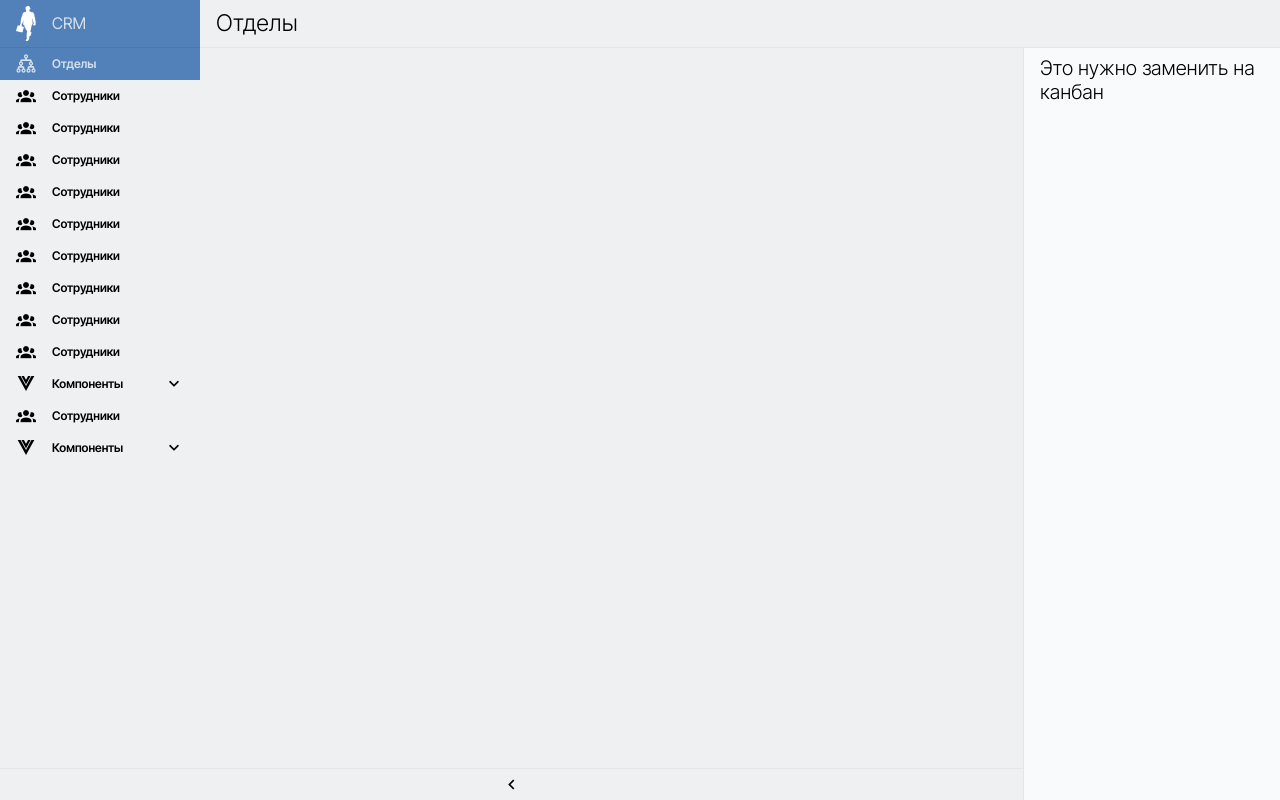
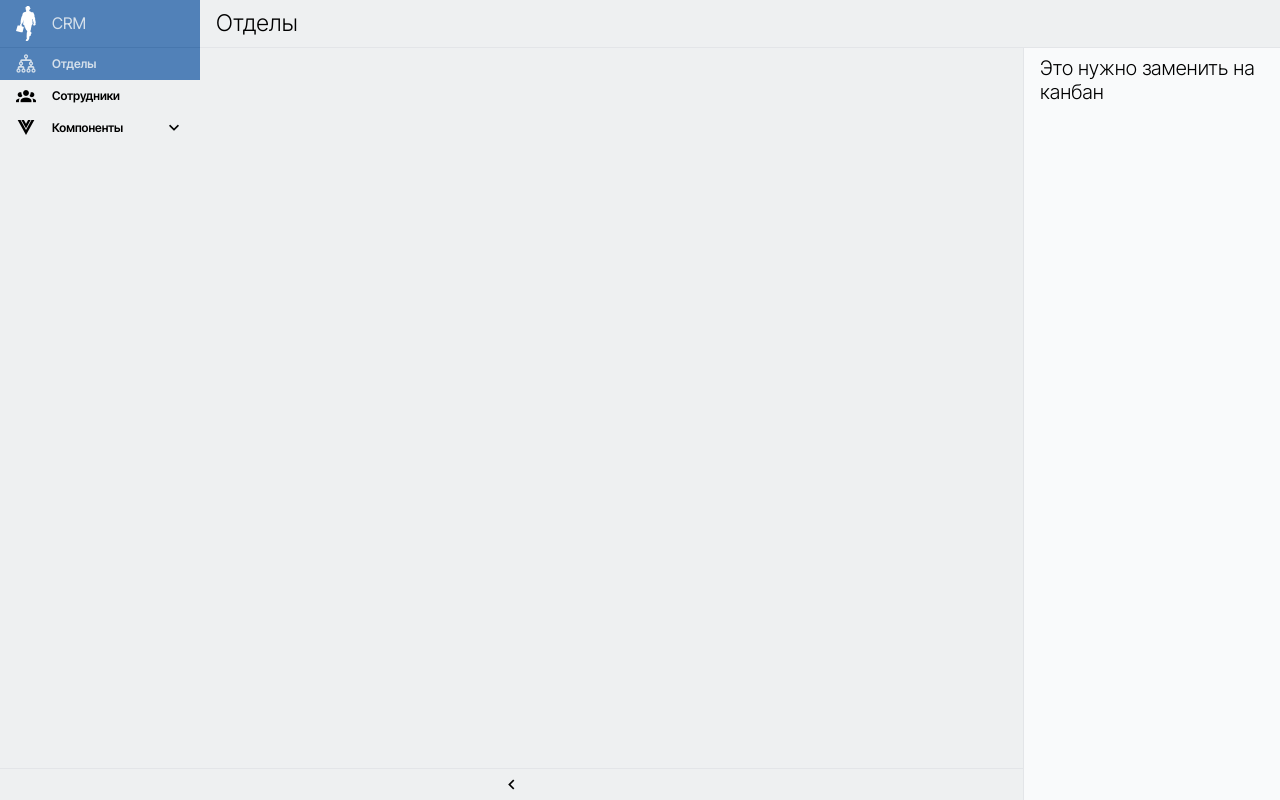
Before and after one commit to hardmagnett/big-company, a Vue app: page / in a window 1280 px wide. Built offline with nearby package versions, Linux system fonts and the light colour scheme.

Commit message:
Сетка в списке компонентов.

```diff
--- a/src/a-library/attachAllALibraryComponents.js
+++ b/src/a-library/attachAllALibraryComponents.js
@@ -13,6 +13,9 @@ import ACheckBox from "@/a-library/components/forms/ACheckBox/ACheckBox.vue";
 
 // Typo
 import AIcon from "@/a-library/components/typo/AIcon/AIcon.vue";
+
+// Blocks
+import ACard from "@/a-library/components/blocks/ACard/ACard.vue"
 
 /**
  * На практике в приложении обычно используется бОльшая часть возможностей библиотеки.
@@ -33,4 +36,7 @@ export default function(app){
 
   // Typo
   app.component('AIcon', AIcon);
+
+  // Blocks
+  app.component('ACard', ACard);
 }
--- /dev/null
+++ b/src/a-library/components/blocks/ACard/ACard.vue
@@ -0,0 +1,14 @@
+<template>
+  <div class="a-card">
+    <slot></slot>
+  </div>
+</template>
+
+<style scoped>
+.a-card {
+  padding: var(--gap);
+  border: 1px solid var(--clr-border-blue-lightest);
+  border-radius: var(--border-radius);
+  background-color: white;
+}
+</style>
--- a/src/a-library/components/layout/AMainMenu/AMainMenu.vue
+++ b/src/a-library/components/layout/AMainMenu/AMainMenu.vue
@@ -67,34 +67,6 @@ const menuItems = [
       to: 'departments'
     },
   } as MenuItem ,
-
-  // todo:: удалить это, когда закончишь с высотой меню.
-  { id: i++, title: 'Сотрудники', icon: 'mdi-account-group', route: { to: 'employees'},} as MenuItem ,
-  { id: i++, title: 'Сотрудники', icon: 'mdi-account-group', route: { to: 'employees'},} as MenuItem ,
-  { id: i++, title: 'Сотрудники', icon: 'mdi-account-group', route: { to: 'employees'},} as MenuItem ,
-  { id: i++, title: 'Сотрудники', icon: 'mdi-account-group', route: { to: 'employees'},} as MenuItem ,
-  { id: i++, title: 'Сотрудники', icon: 'mdi-account-group', route: { to: 'employees'},} as MenuItem ,
-  { id: i++, title: 'Сотрудники', icon: 'mdi-account-group', route: { to: 'employees'},} as MenuItem ,
-  { id: i++, title: 'Сотрудники', icon: 'mdi-account-group', route: { to: 'employees'},} as MenuItem ,
-  { id: i++, title: 'Сотрудники', icon: 'mdi-account-group', route: { to: 'employees'},} as MenuItem ,
-  // { id: i++, title: 'Сотрудники', icon: 'mdi-account-group', route: { to: 'employees'},} as MenuItem ,
-  // { id: i++, title: 'Сотрудники', icon: 'mdi-account-group', route: { to: 'employees'},} as MenuItem ,
-  // { id: i++, title: 'Сотрудники', icon: 'mdi-account-group', route: { to: 'employees'},} as MenuItem ,
-  // { id: i++, title: 'Сотрудники', icon: 'mdi-account-group', route: { to: 'employees'},} as MenuItem ,
-  // { id: i++, title: 'Сотрудники', icon: 'mdi-account-group', route: { to: 'employees'},} as MenuItem ,
-  // { id: i++, title: 'Сотрудники', icon: 'mdi-account-group', route: { to: 'employees'},} as MenuItem ,
-  // { id: i++, title: 'Сотрудники', icon: 'mdi-account-group', route: { to: 'employees'},} as MenuItem ,
-  // { id: i++, title: 'Сотрудники', icon: 'mdi-account-group', route: { to: 'employees'},} as MenuItem ,
-  // { id: i++, title: 'Сотрудники', icon: 'mdi-account-group', route: { to: 'employees'},} as MenuItem ,
-  // { id: i++, title: 'Сотрудники', icon: 'mdi-account-group', route: { to: 'employees'},} as MenuItem ,
-  // { id: i++, title: 'Сотрудники', icon: 'mdi-account-group', route: { to: 'employees'},} as MenuItem ,
-  // { id: i++, title: 'Сотрудники', icon: 'mdi-account-group', route: { to: 'employees'},} as MenuItem ,
-  // { id: i++, title: 'Сотрудники', icon: 'mdi-account-group', route: { to: 'employees'},} as MenuItem ,
-  // { id: i++, title: 'Сотрудники', icon: 'mdi-account-group', route: { to: 'employees'},} as MenuItem ,
-  // { id: i++, title: 'Сотрудники', icon: 'mdi-account-group', route: { to: 'employees'},} as MenuItem ,
-  // { id: i++, title: 'Сотрудники', icon: 'mdi-account-group', route: { to: 'employees'},} as MenuItem ,
-  // { id: i++, title: 'Сотрудники', icon: 'mdi-account-group', route: { to: 'employees'},} as MenuItem ,
-
   {
     id: i++,
     title: 'Сотрудники',
@@ -131,50 +103,26 @@ const menuItems = [
         route: {
           to: 'inputs'
         },
-      } as MenuItem
+      } as MenuItem,
+      {
+        id: i++,
+        title: 'Сетка',
+        icon: 'mdi-view-grid',
+        route: {
+          to: 'column-grid'
+        },
+      } as MenuItem,
+      {
+        id: i++,
+        title: 'Блоки',
+        icon: 'mdi-square',
+        // icon: 'mdi-square-outline',
+        route: {
+          to: 'blocks'
+        },
+      } as MenuItem,
     ]
   },
-
-  // Ещё раз сотрудники и компоненты
-  {
-    id: i++,
-    title: 'Сотрудники',
-    icon: 'mdi-account-group',
-    route: {
-      to: 'employees'
-    },
-  } as MenuItem ,
-  {
-    id: i++,
-    title: 'Компоненты',
-    icon: 'mdi-vuejs',
-    children: [
-      {
-        id: i++,
-        title: 'Заголовки',
-        icon: 'mdi-format-size',
-        route: {
-          to: 'headers'
-        },
-      } as MenuItem ,
-      {
-        id: i++,
-        title: 'Кнопки',
-        icon: 'mdi-button-cursor',
-        route: {
-          to: 'buttons'
-        },
-      } as MenuItem ,
-      {
-        id: i++,
-        title: 'Элементы форм',
-        icon: 'mdi-form-textbox',
-        route: {
-          to: 'inputs'
-        },
-      } as MenuItem
-    ]
-  }
 ]
 
 </script>
--- a/src/a-library/router/component-list.ts
+++ b/src/a-library/router/component-list.ts
@@ -1,4 +1,3 @@
-// Переменная, чтобы сделать маршруты с дочерними урлами, не имея родительского маршрута.
 let pathToComponents = '/components/'
 
 export default [
@@ -16,5 +15,15 @@ export default [
       path: `${pathToComponents}inputs`,
       name: 'inputs',
       component: () => import('@/a-library/views/component-list/Inputs/Inputs.vue')
+    },
+    {
+      path: `${pathToComponents}column-grid`,
+      name: 'column-grid',
+      component: () => import('@/a-library/views/component-list/ColumnGrid/ColumnGrid.vue')
+    },
+    {
+      path: `${pathToComponents}blocks`,
+      name: 'blocks',
+      component: () => import('@/a-library/views/component-list/Blocks/Blocks.vue')
     }
 ]
--- /dev/null
+++ b/src/a-library/views/component-list/Blocks/Blocks.vue
@@ -0,0 +1,22 @@
+<template>
+  <div class="blocks">
+    <Teleport to="#page-header-place">
+      <APageHeader>
+        Блоки
+      </APageHeader>
+    </Teleport>
+
+    <h2>Карточка</h2>
+    <ACard>
+      Содержимое карточки
+    </ACard>
+  </div>
+</template>
+
+<style scoped>
+.blocks {
+
+}
+</style>
+<script setup lang="ts">
+</script>
--- /dev/null
+++ b/src/a-library/views/component-list/ColumnGrid/ColumnGrid.vue
@@ -0,0 +1,51 @@
+<template>
+  <div class="column-grid">
+    <Teleport to="#page-header-place">
+      <APageHeader>
+        Сетка
+      </APageHeader>
+    </Teleport>
+    <p>
+      Для просмотра адаптивной работы сетки нужно посмотреть страницу на разных ширинах.
+      <br>
+      Например потаскать браузер за правый или левый край.
+    </p>
+
+    <div class="column-grid__grid-container">
+      <ACard
+        class="column-grid__grid-item mod--basis-for-column-flex-item"
+        :key="n" v-for="n in 60"
+      >
+        Элемент сетки
+      </ACard>
+    </div>
+
+  </div>
+</template>
+
+<style scoped>
+.column-grid {
+  .column-grid__grid-container {
+    display: flex;
+    flex-flow: row wrap;
+    gap: var(--gap);
+    .column-grid__grid-item {
+      --flex-items-qty: 1;
+      height: 100px;
+
+    @container style(--pb-sx-or-more) {
+      --flex-items-qty: 1;
+    }
+    @container style(--bp-md-or-more) {
+      --flex-items-qty: 2;
+    }
+    @container style(--bp-lg-or-more) {
+      --flex-items-qty: 3;
+    }
+    @container style(--bp-xl-or-more) {
+      --flex-items-qty: 4;
+    }
+    }
+  }
+}
+</style>
--- a/src/a-library/views/component-list/Inputs/Inputs.vue
+++ b/src/a-library/views/component-list/Inputs/Inputs.vue
@@ -7,13 +7,13 @@
       </APageHeader>
     </Teleport>
 
-    <h2>AInput</h2>
+    <h2>Текстовое поле</h2>
     <AInput placeholder="placeholder for text"></AInput>
     <br>
     <AInput value="default value"></AInput>
     <br>
 
-    <h2>ACheckBox</h2>
+    <h2>Чекбокс</h2>
     <ACheckBox label="С указанием label" />
     <br>
     <ACheckBox />
```
Also changed, not shown: план.txt.
